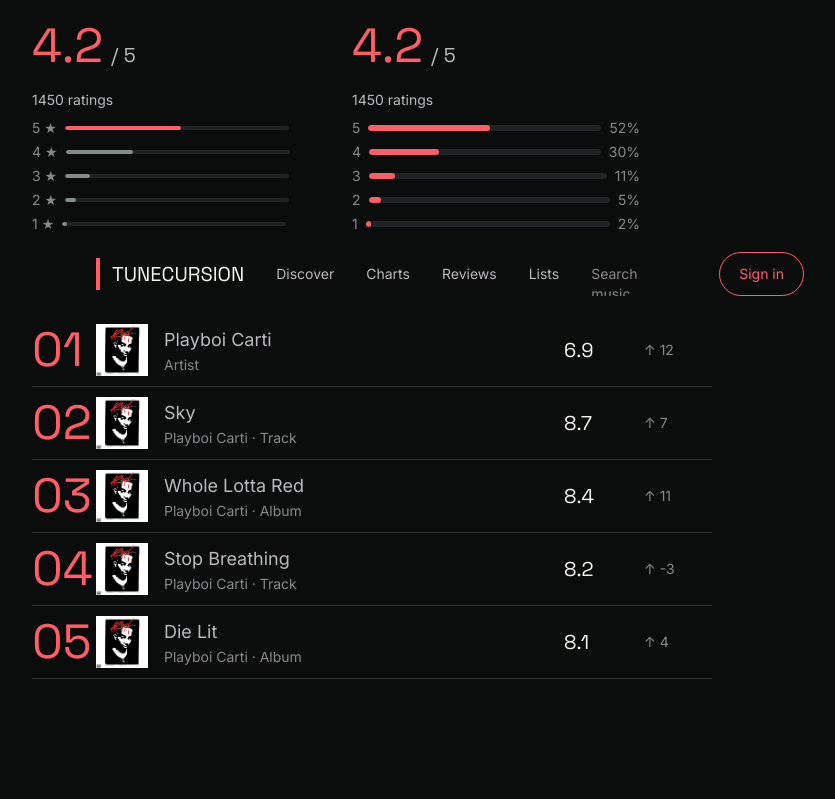
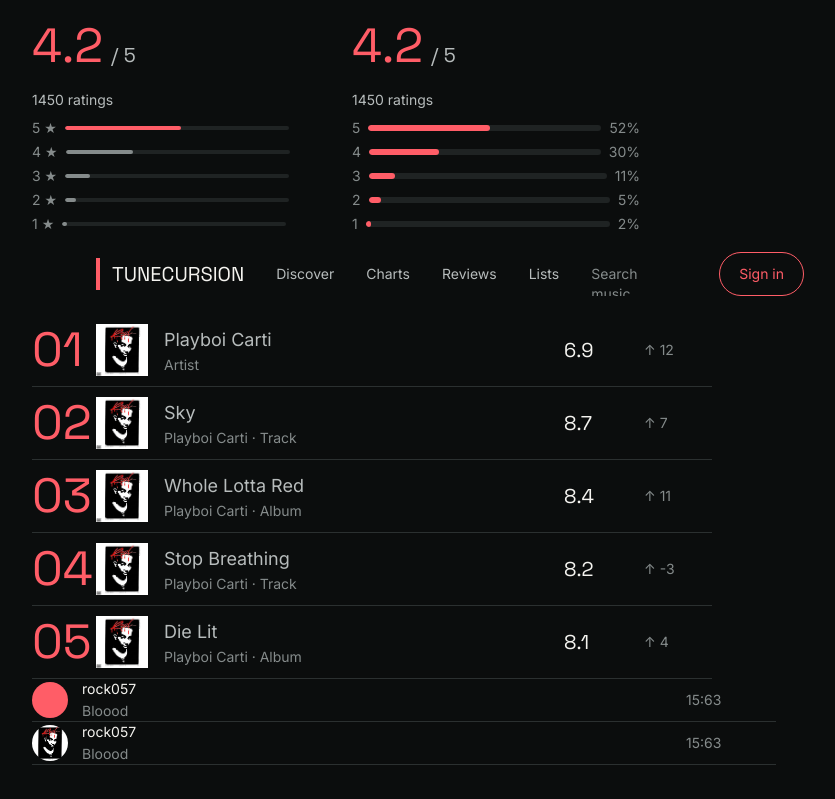
Before and after one commit to holydynamited/tunecursion, a React (Vite) app in the folder client/: page / in a window 1280 px wide. Shown: the part 2684-3483 px from the top of the page, without its empty margins (32-867 px from the left). Before the commit the page ends 3427 px from the top, so only its background shows below. Built offline with nearby package versions, Linux system fonts and the light colour scheme.

Commit message:
feat: add reusable activity row component

```diff
--- a/client/src/app/App.tsx
+++ b/client/src/app/App.tsx
@@ -15,6 +15,7 @@
 import CommunityRating from "../shared/ui/CommunityRating/CommunityRating"
 import Header from "../shared/ui/Header/Header"
 import RankedMediaRow from "../shared/ui/RankedMediaRow/RankedMediaRow"
+import ActivityRow from "../shared/ui/ActivityRow/ActivityRow"
 
 
 import wlr from '../assets/wlr.jpg'
@@ -185,6 +186,10 @@
     score={8.1}
     change={4}
   />
+
+    <ActivityRow userName="rock057" actionText="Bloood" time="15:63"/>
+    <ActivityRow userName="rock057" actionText="Bloood" time="15:63" profilePhoto={wlr}/>
+
 </div>
 
     </div>
--- /dev/null
+++ b/client/src/shared/ui/ActivityRow/ActivityRow.tsx
@@ -0,0 +1,33 @@
+type Props = {
+  userName: string
+  actionText: string
+  time: string
+  profilePhoto?:string
+}
+
+export default function ActivityRow({
+  userName,
+  actionText,
+  time,
+  profilePhoto
+}: Props) {
+  return (
+    <div className="inline-flex w-[744px] items-center gap-[14px] border-b border-border">
+      {profilePhoto?<img className="h-9 w-9 rounded-full object-cover" src={profilePhoto} alt="" />:<div className="h-9 w-9 rounded-full bg-accent" />}
+
+      <div className="inline-flex w-[590px] flex-col items-start gap-tc-2">
+        <div className="w-[590px] font-body text-tc-14 font-medium leading-tc-20 text-text-primary">
+          {userName}
+        </div>
+
+        <div className="w-[590px] font-body text-tc-14 font-normal leading-tc-20 text-text-muted">
+          {actionText}
+        </div>
+      </div>
+
+      <div className="w-14 font-body text-tc-14 font-normal leading-tc-20 text-text-muted">
+        {time}
+      </div>
+    </div>
+  )
+}
```
